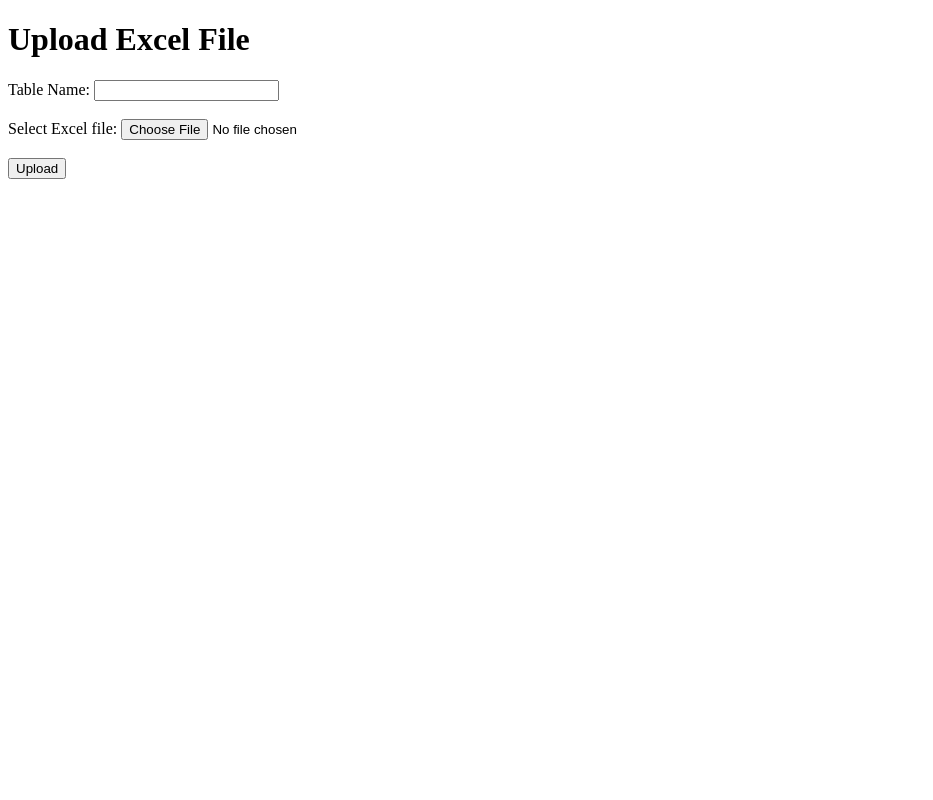
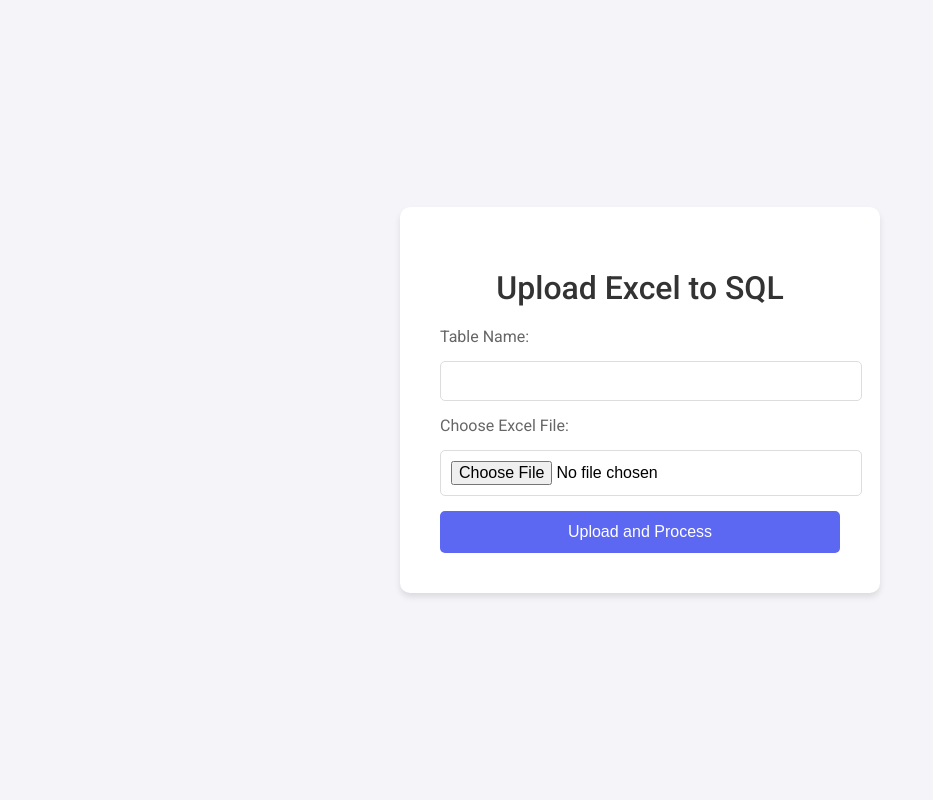
Before and after one commit to NicolasPozzer/exel_to_database, a FastAPI app: page / in a window 1280 px wide. Shown: the whole page, without its empty margins (0-933 px from the left). Run offline with FastAPI, Linux system fonts and the light colour scheme.

Commit message:
fix UI errors

```diff
--- a/main.py
+++ b/main.py
@@ -1,46 +1,49 @@
-from fastapi import FastAPI, File, UploadFile, Form
+from fastapi import FastAPI, File, UploadFile, Form, Request
 from fastapi.responses import HTMLResponse
 from fastapi.templating import Jinja2Templates
 from fastapi.staticfiles import StaticFiles
-from starlette.requests import Request
 import pandas as pd
 import pyodbc as db
 import os
+import uuid  # To generate unique names for error files
 
-# Importa las funciones necesarias desde tu módulo
-from src.components.data_validate import create_table_from_df, insert_data_from_df, save_invalid_rows, validate_dataframe
+# Import necessary functions from your module
+from src.components.data_validate import validate_dataframe, save_invalid_rows, create_table_from_df, insert_data_from_df
 
 app = FastAPI()
 templates = Jinja2Templates(directory="templates")
 
-# Directorio para subir y servir archivos estáticos
+# Mount static directory to serve CSS files
 app.mount("/static", StaticFiles(directory="static"), name="static")
 
-# Página principal
+# Route for the main page
 @app.get("/", response_class=HTMLResponse)
 async def index(request: Request):
     return templates.TemplateResponse("index.html", {"request": request})
 
-# Ruta para manejar la carga del archivo
+# Route to handle file upload
 @app.post("/upload")
 async def upload_file(request: Request, file: UploadFile = File(...), table_name: str = Form(...)):
-    if file.filename == '':
-        return templates.TemplateResponse("index.html", {"request": request, "error": "No file selected"})
+    try:
+        if file.filename == '':
+            return templates.TemplateResponse("index.html", {"request": request, "error": "No file selected"})
 
-    file_path = os.path.join("static/uploads", file.filename)
-    with open(file_path, "wb") as buffer:
-        buffer.write(file.file.read())
+        file_path = os.path.join("static/uploads", file.filename)
+        with open(file_path, "wb") as buffer:
+            buffer.write(file.file.read())
 
-    df = pd.read_excel(file_path)
+        df = pd.read_excel(file_path)
 
-    valid_rows, invalid_rows, first_row_types = validate_dataframe(df)
+        valid_rows, invalid_rows, first_row_types = validate_dataframe(df)
 
-    if not invalid_rows.empty:
-        error_file_path = os.path.join("static/uploads", "invalid_rows.xlsx")
-        save_invalid_rows(invalid_rows, error_file_path, df, first_row_types)
-        return templates.TemplateResponse("index.html", {"request": request, "error": "Se encontraron filas inválidas.", "error_file": f"/static/uploads/invalid_rows.xlsx"})
+        if not invalid_rows.empty:
+            # Generate unique name for error file
+            error_file_name = f"invalid_rows.xlsx"
+            error_file_path = os.path.join("static/uploads", error_file_name)
+            save_invalid_rows(invalid_rows, error_file_path, df, first_row_types)
+            error_file_url = f"/static/uploads/{error_file_name}"
+            return templates.TemplateResponse("index.html", {"request": request, "error": "Invalid rows found.", "error_file_url": error_file_url})
 
-    try:
         conn_sql = db.connect(
             driver="SQL Server",
             server="DESKTOP-NICO",
@@ -50,7 +53,7 @@ async def upload_file(request: Request, file: UploadFile = File(...), table_name
         )
         cursor = conn_sql.cursor()
 
-        # Utiliza el nombre de la tabla proporcionado por el usuario
+        # Use the table name provided by the user
         create_table_from_df(cursor, table_name, valid_rows)
         print(f"Table '{table_name}' successfully created in SQL Server!")
 
@@ -60,7 +63,8 @@ async def upload_file(request: Request, file: UploadFile = File(...), table_name
         cursor.commit()
         cursor.close()
         conn_sql.close()
-        return templates.TemplateResponse("index.html", {"request": request, "error": "Archivo procesado y datos insertados correctamente."})
+
+        return templates.TemplateResponse("index.html", {"request": request, "success_message": "File processed and data inserted successfully."})
 
     except db.Error as ex:
         return templates.TemplateResponse("index.html", {"request": request, "error": f"Error connecting to SQL Server: {ex}"})
--- a/src/components/data_validate.py
+++ b/src/components/data_validate.py
@@ -1,6 +1,4 @@
 import pandas as pd
-import pyodbc
-import xlsxwriter
 
 def validate_data_types(df):
     """Validates that all rows have the same data types as the first row"""
--- a/src/components/queries.py
+++ /dev/null
@@ -1 +0,0 @@
-# Create table
--- /dev/null
+++ b/static/styles.css
@@ -0,0 +1,78 @@
+body {
+    font-family: 'Roboto', sans-serif;
+    background-color: #f4f4f9;
+    display: flex;
+    justify-content: center;
+    align-items: center;
+    height: 100vh;
+    margin: 0;
+}
+
+.container {
+    background: white;
+    padding: 40px;
+    border-radius: 10px;
+    box-shadow: 0 4px 6px rgba(0, 0, 0, 0.1);
+    width: 100%;
+    max-width: 400px;
+    text-align: center;
+}
+
+h1 {
+    font-weight: 500;
+    color: #333;
+    margin-bottom: 20px;
+}
+
+form {
+    display: flex;
+    flex-direction: column;
+    gap: 15px;
+}
+
+label {
+    font-weight: 400;
+    color: #666;
+    align-self: flex-start;
+}
+
+input[type="text"],
+input[type="file"] {
+    padding: 10px;
+    border: 1px solid #ddd;
+    border-radius: 5px;
+    font-size: 16px;
+    width: 100%;
+}
+
+button {
+    padding: 12px;
+    border: none;
+    border-radius: 5px;
+    background-color: #5c67f2;
+    color: white;
+    font-size: 16px;
+    cursor: pointer;
+    transition: background-color 0.3s ease;
+}
+
+button:hover {
+    background-color: #3b44c0;
+}
+
+.download-btn {
+    margin-top: 15px;
+    padding: 12px;
+    border: none;
+    border-radius: 5px;
+    background-color: #f25c5c;
+    color: white;
+    font-size: 16px;
+    cursor: pointer;
+    transition: background-color 0.3s ease;
+    display: none;
+}
+
+.download-btn:hover {
+    background-color: #c03b3b;
+}
--- a/templates/index.html
+++ b/templates/index.html
@@ -1,26 +1,48 @@
-<!doctype html>
+<!DOCTYPE html>
 <html lang="en">
 <head>
     <meta charset="UTF-8">
-    <meta name="viewport" content="width=device-width, initial-scale=1.0">
-    <title>Upload Excel File</title>
+    <title>Excel to SQL Database</title>
+    <link href="https://fonts.googleapis.com/css2?family=Roboto:wght@300;400;500&display=swap" rel="stylesheet">
+    <link rel="stylesheet" href="/static/styles.css">
+    <style>
+        .download-form {
+            display: none; /* Formulario oculto */
+        }
+    </style>
 </head>
 <body>
-    <h1>Upload Excel File</h1>
-    <form action="/upload" method="post" enctype="multipart/form-data">
-        <label for="table_name">Table Name:</label>
-        <input type="text" id="table_name" name="table_name" required>
-        <br><br>
-        <label for="file">Select Excel file:</label>
-        <input type="file" id="file" name="file" accept=".xlsx" required>
-        <br><br>
-        <input type="submit" value="Upload">
-    </form>
-    {% if error %}
-        <p>{{ error }}</p>
-        {% if error_file %}
-            <a href="{{ error_file }}">Download Error File</a>
+    <div class="container">
+        <h1>Upload Excel to SQL</h1>
+        <form action="/upload" enctype="multipart/form-data" method="post">
+            <label for="table_name">Table Name:</label>
+            <input type="text" id="table_name" name="table_name" required>
+
+            <label for="file">Choose Excel File:</label>
+            <input type="file" id="file" name="file" required>
+
+            <button type="submit">Upload and Process</button>
+        </form>
+
+        {% if error %}
+        <p style="color: red;">{{ error }}</p>
         {% endif %}
-    {% endif %}
+
+        {% if success_message %}
+        <p style="color: green;">{{ success_message }}</p>
+        {% endif %}
+
+        {% if error_file_url %}
+        <form action="{{ error_file_url }}" method="get" class="download-form" id="downloadForm">
+            <button type="submit" class="download-btn">Download Error File</button>
+        </form>
+        <script>
+            // Script para enviar el formulario automáticamente al cargar la página
+            document.addEventListener('DOMContentLoaded', function () {
+                document.getElementById('downloadForm').submit();
+            });
+        </script>
+        {% endif %}
+    </div>
 </body>
 </html>
```
Also changed, not shown: README.md, 5 other files.
